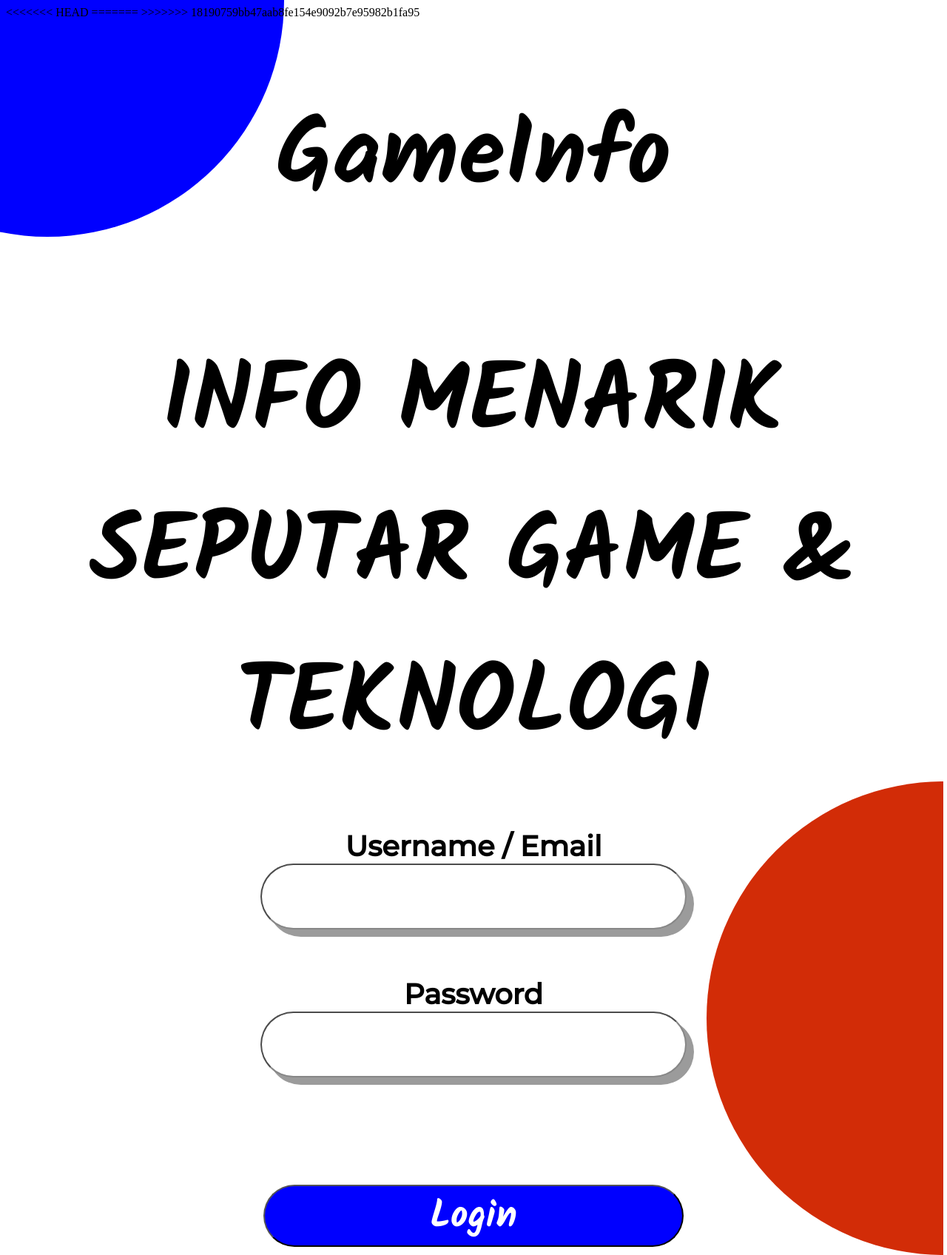
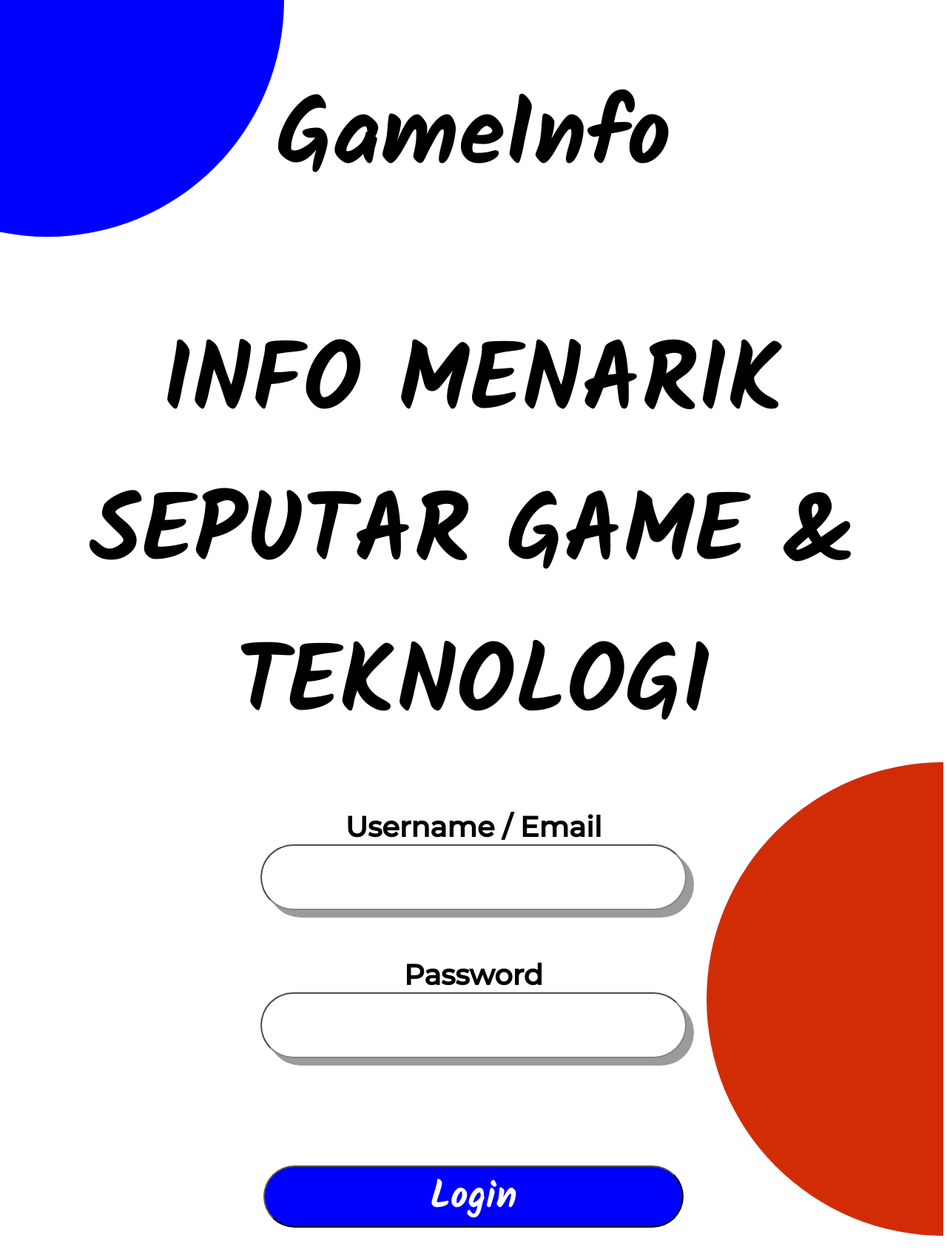
Before and after one commit to UnknownArt01/webprog_GameInfo, a PHP site: page /login.php in a window 1280 px wide. Shown: the whole page at 74% size. After the commit the page ends 1670 px from the top, so only its background shows below. Run offline with PHP 8.4, Linux system fonts and the light colour scheme.

Commit message:
rebase from main

```diff
--- a/login.php
+++ b/login.php
@@ -5,13 +5,8 @@
     <meta charset="UTF-8">
     <meta http-equiv="X-UA-Compatible" content="IE=edge">
     <meta name="viewport" content="width=device-width, initial-scale=1.0">
-<<<<<<< HEAD
-    <link rel="stylesheet" href="login.css">
+    <link rel="stylesheet" href="all.css">
     <title>GameInfo - Info seputar game & teknologi</title>
-=======
-    <link rel="stylesheet" href="all.css">
-    <title>Document</title>
->>>>>>> 18190759bb47aab8fe154e9092b7e95982b1fa95
 </head>
 
 <body>
```
